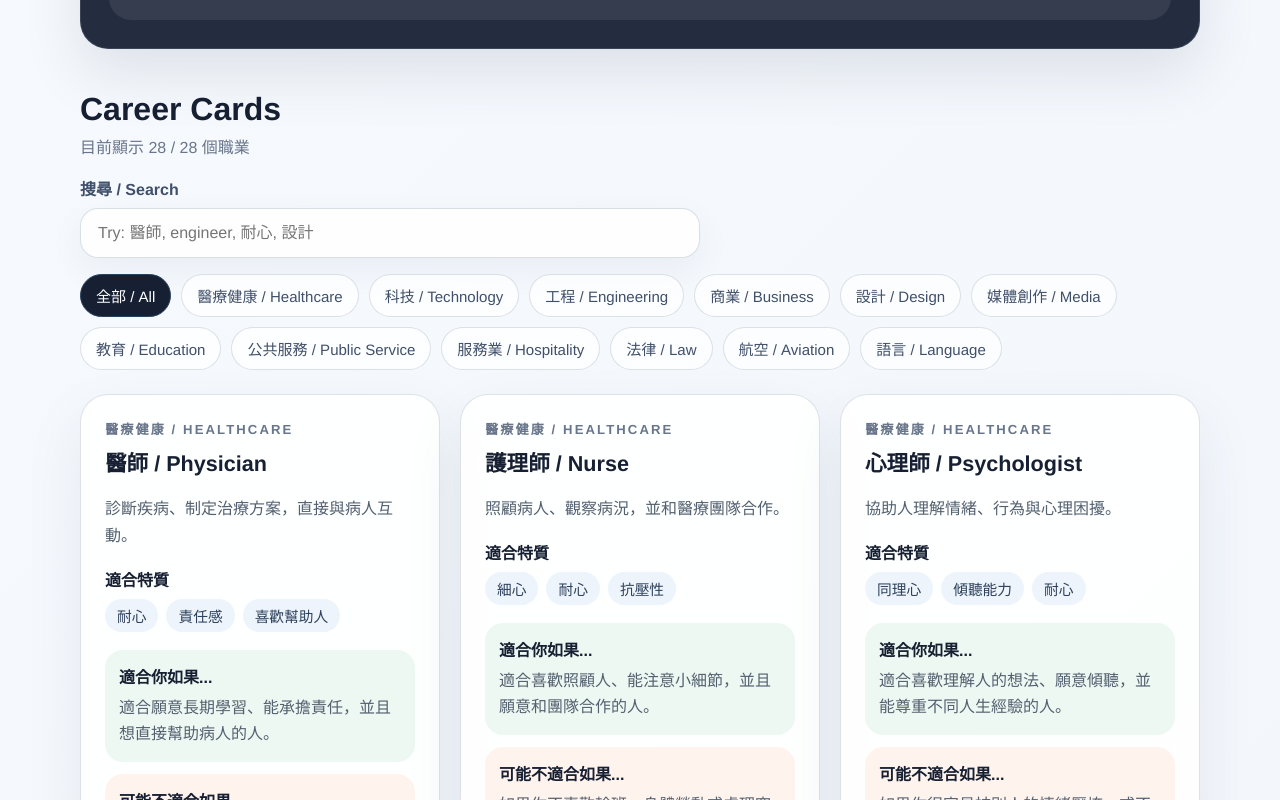
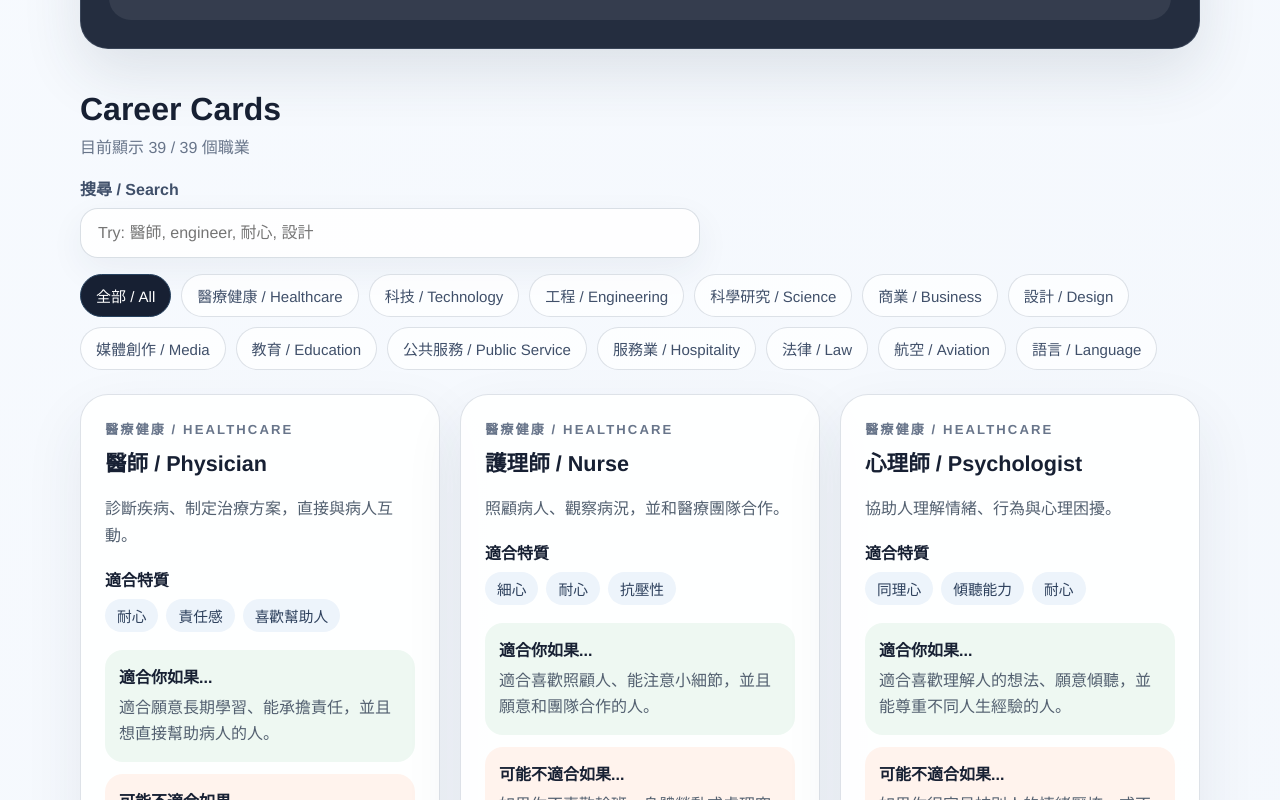
Before and after one commit to TzuHao-Lin/My_First_Project, a React (Vite) app: page / in a window 1280 px wide. Shown: the part 1400-2200 px from the top of the page. Built offline with nearby package versions, Linux system fonts and the light colour scheme.

Commit message:
Summary: Add more career options

```diff
--- a/src/App.jsx
+++ b/src/App.jsx
@@ -392,6 +392,160 @@ const careers = [
       "你遇到不滿意的客人時，能保持禮貌並解決問題嗎？",
       "你喜歡讓別人的旅行或住宿體驗變得更順利嗎？"
     ]
+  },
+  {
+    title: "資料科學家 / Data Scientist",
+    category: "Technology",
+    description: "用統計與機器學習分析資料並做預測。",
+    traits: ["邏輯", "分析能力", "好奇心"],
+    path: "Math/CS -> ML/Stats -> data science roles",
+    explore: "Kaggle projects, ML tutorials",
+    fit: "適合喜歡用數據理解世界並建立模型的人。",
+    avoid: "如果你不喜歡數學或抽象思考，可能不適合。",
+    questions: [
+      "你會想用資料預測未來嗎？",
+      "你喜歡找規律和做分析嗎？"
+    ]
+  },
+  {
+    title: "產品經理 / Product Manager",
+    category: "Business",
+    description: "決定產品方向並協調工程、設計與商業。",
+    traits: ["溝通力", "決策力", "同理心"],
+    path: "Any degree -> product experience -> PM",
+    explore: "Analyze apps, build features, startup projects",
+    fit: "適合喜歡整合資訊與做決策的人。",
+    avoid: "如果你不喜歡模糊問題或溝通協調，可能不適合。",
+    questions: [
+      "你會思考產品該做什麼嗎？",
+      "你喜歡協調不同角色嗎？"
+    ]
+  },
+  {
+    title: "物理治療師 / Physical Therapist",
+    category: "Healthcare",
+    description: "幫助病人恢復運動與身體功能。",
+    traits: ["耐心", "同理心", "動手能力"],
+    path: "PT program -> license",
+    explore: "Observe rehab sessions, anatomy study",
+    fit: "適合喜歡幫助人恢復身體能力的人。",
+    avoid: "如果你不喜歡長期陪伴或體力工作，可能不適合。",
+    questions: [
+      "你喜歡幫助別人慢慢進步嗎？",
+      "你能接受需要長期訓練嗎？"
+    ]
+  },
+  {
+    title: "職能治療師 / Occupational Therapist",
+    category: "Healthcare",
+    description: "幫助病人恢復日常生活能力。",
+    traits: ["創意", "耐心", "同理心"],
+    path: "OT program -> license",
+    explore: "Rehab center observation",
+    fit: "適合喜歡設計活動幫助他人的人。",
+    avoid: "如果你不喜歡重複練習或照顧他人，可能不適合。",
+    questions: [
+      "你喜歡幫助別人重新生活嗎？",
+      "你能接受不同人需要不同方法嗎？"
+    ]
+  },
+  {
+    title: "生物學家 / Biologist",
+    category: "Science",
+    description: "研究生命系統與生物現象。",
+    traits: ["好奇心", "觀察力", "耐心"],
+    path: "Biology degree -> research",
+    explore: "Lab work, microscope observation",
+    fit: "適合喜歡研究生命與自然的人。",
+    avoid: "如果你不喜歡實驗與不確定性，可能不適合。",
+    questions: [
+      "你會好奇生命怎麼運作嗎？",
+      "你能接受研究沒有立即答案嗎？"
+    ]
+  },
+  {
+    title: "化學家 / Chemist",
+    category: "Science",
+    description: "研究物質組成與反應。",
+    traits: ["細心", "分析能力", "實驗能力"],
+    path: "Chemistry degree -> lab work",
+    explore: "Simple experiments, reactions study",
+    fit: "適合喜歡實驗與分析物質的人。",
+    avoid: "如果你不喜歡實驗或精準操作，可能不適合。",
+    questions: [
+      "你喜歡做實驗嗎？",
+      "你會想知道物質怎麼變化嗎？"
+    ]
+  },
+  {
+    title: "金融分析師 / Financial Analyst",
+    category: "Business",
+    description: "分析投資與市場趨勢。",
+    traits: ["分析能力", "數字敏感", "決策能力"],
+    path: "Finance degree -> analyst roles",
+    explore: "Stock tracking, finance news",
+    fit: "適合喜歡數字與市場分析的人。",
+    avoid: "如果你不喜歡風險或壓力，可能不適合。",
+    questions: [
+      "你會關心股票或市場嗎？",
+      "你喜歡分析數字嗎？"
+    ]
+  },
+  {
+    title: "平面設計師 / Graphic Designer",
+    category: "Design",
+    description: "設計品牌視覺與圖像。",
+    traits: ["創意", "美感", "細節"],
+    path: "Design -> portfolio",
+    explore: "Poster design, logo redesign",
+    fit: "適合喜歡視覺設計的人。",
+    avoid: "如果你不喜歡修改作品，可能不適合。",
+    questions: [
+      "你會注意設計嗎？",
+      "你喜歡創作視覺作品嗎？"
+    ]
+  },
+  {
+    title: "動畫師 / Animator",
+    category: "Media",
+    description: "製作動畫與角色動作。",
+    traits: ["創意", "耐心", "觀察力"],
+    path: "Animation -> portfolio",
+    explore: "Simple animation projects",
+    fit: "適合喜歡角色與動作設計的人。",
+    avoid: "如果你不喜歡反覆修改，可能不適合。",
+    questions: [
+      "你喜歡動畫嗎？",
+      "你會觀察動作細節嗎？"
+    ]
+  },
+  {
+    title: "電工 / Electrician",
+    category: "Engineering",
+    description: "安裝與維修電力系統。",
+    traits: ["動手能力", "細心", "實作"],
+    path: "Apprenticeship -> certification",
+    explore: "Basic circuits",
+    fit: "適合喜歡動手解決問題的人。",
+    avoid: "如果你不喜歡現場工作，可能不適合。",
+    questions: [
+      "你喜歡修東西嗎？",
+      "你能接受現場工作嗎？"
+    ]
+  },
+  {
+    title: "房地產經紀人 / Real Estate Agent",
+    category: "Business",
+    description: "協助買賣房產與市場分析。",
+    traits: ["溝通力", "業務能力", "應變能力"],
+    path: "License -> sales",
+    explore: "Market observation",
+    fit: "適合喜歡與人互動並談判的人。",
+    avoid: "如果你不喜歡業績壓力，可能不適合。",
+    questions: [
+      "你喜歡銷售嗎？",
+      "你能接受收入不穩定嗎？"
+    ]
   }
 ];
 
@@ -400,6 +554,7 @@ const categories = [
   "Healthcare",
   "Technology",
   "Engineering",
+  "Science",
   "Business",
   "Design",
   "Media",
@@ -416,6 +571,7 @@ const categoryLabels = {
   Healthcare: "醫療健康 / Healthcare",
   Technology: "科技 / Technology",
   Engineering: "工程 / Engineering",
+  Science: "科學研究 / Science",
   Business: "商業 / Business",
   Design: "設計 / Design",
   Media: "媒體創作 / Media",
@@ -455,7 +611,18 @@ const careerTags = {
   "社工 / Social Worker": ["people", "helping", "communication", "high_pressure", "public_service"],
   "警察 / Police Officer": ["people", "high_pressure", "hands_on", "public_service", "stable"],
   "廚師 / Chef": ["creative", "hands_on", "high_pressure", "hospitality", "fast_change"],
-  "飯店經理 / Hotel Manager": ["people", "communication", "high_pressure", "hospitality", "business"]
+  "飯店經理 / Hotel Manager": ["people", "communication", "high_pressure", "hospitality", "business"],
+  "資料科學家 / Data Scientist": ["analytical", "independent", "technical", "long_study", "science"],
+  "產品經理 / Product Manager": ["people", "communication", "planning", "business", "fast_change"],
+  "物理治療師 / Physical Therapist": ["people", "hands_on", "helping", "long_study", "stable"],
+  "職能治療師 / Occupational Therapist": ["people", "creative", "helping", "planning", "stable"],
+  "生物學家 / Biologist": ["analytical", "science", "independent", "long_study", "detail"],
+  "化學家 / Chemist": ["analytical", "science", "hands_on", "detail", "independent"],
+  "金融分析師 / Financial Analyst": ["analytical", "business", "risk", "detail", "high_pressure"],
+  "平面設計師 / Graphic Designer": ["creative", "design", "detail", "independent", "fast_change"],
+  "動畫師 / Animator": ["creative", "media", "detail", "independent", "planning"],
+  "電工 / Electrician": ["hands_on", "technical", "stable", "detail", "engineering"],
+  "房地產經紀人 / Real Estate Agent": ["people", "communication", "business", "risk", "fast_change"]
 };
 
 const quizQuestions = [
@@ -533,6 +700,12 @@ const actionPlans = {
     try: "Build a small model, sketch a design, use CAD, or test a simple engineering prototype.",
     join: "Join robotics, physics club, engineering club, model rocket club, or design-build competitions.",
     learn: "Start with physics, math, CAD, prototyping, problem solving, and technical documentation."
+  },
+  Science: {
+    watch: "Watch lab tour videos, scientist interviews, or explainers about biology and chemistry discoveries.",
+    try: "Run a safe home experiment, observe samples with a microscope, or analyze a public science dataset.",
+    join: "Join science club, research programs, lab volunteering, science fair, or biology/chemistry competitions.",
+    learn: "Start with experimental design, lab safety, statistics, scientific writing, and observation skills."
   },
   Technology: {
     watch: "Watch beginner coding, data dashboard, or cybersecurity lab videos.",
```
